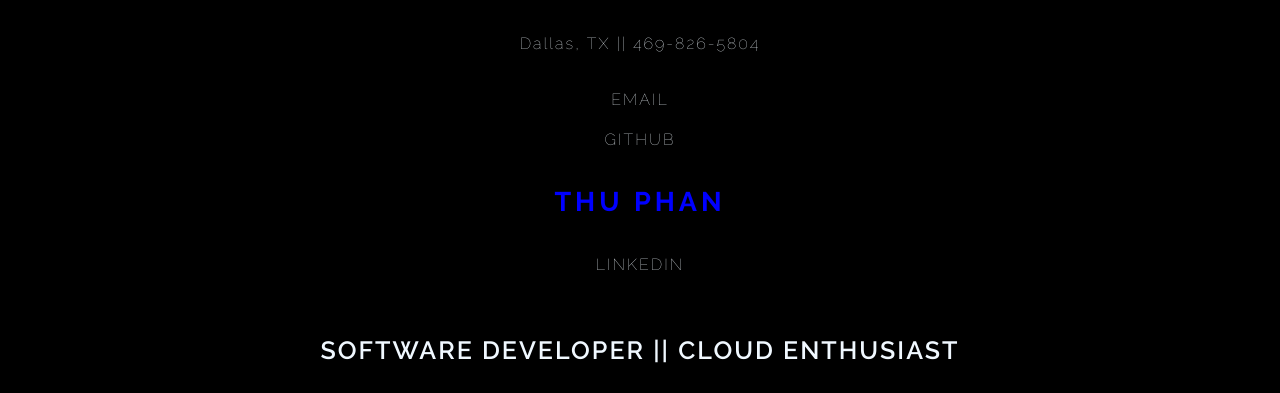
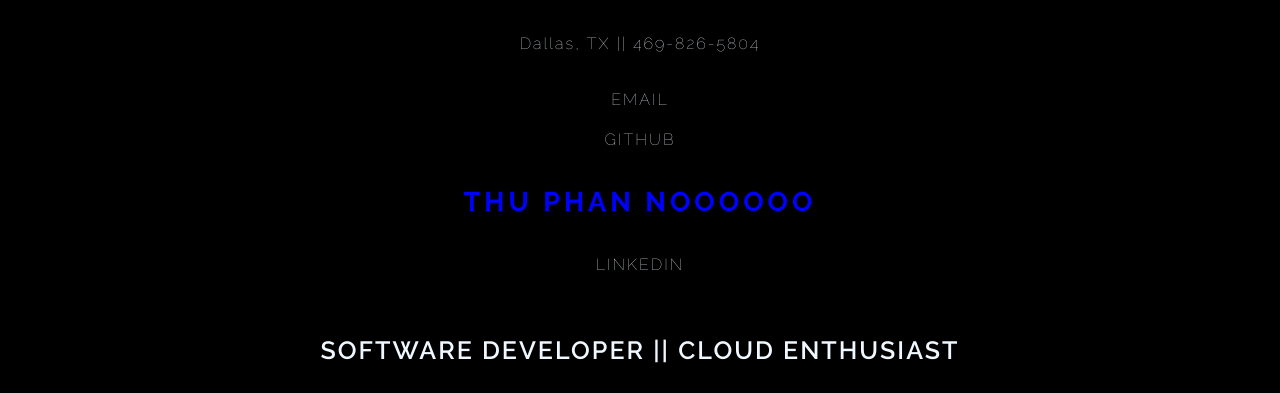
Before and after one commit to thutuephan/AliceCloudResume, a website: page index.html in a window 1280 px wide. Shown: the top 393 px of the page. Drawn offline with Linux system fonts and the light colour scheme; no server answers.

```diff
--- a/index.html
+++ b/index.html
@@ -24,7 +24,7 @@
             <li>
                     <a class="address" target="_blank" href="https://github.com/thutuephan">GITHUB</a>
             </li>
-            <li class="logo"><h2>THU PHAN</h2></li>
+            <li class="logo"><h2>THU PHAN NOOOOOO</h2></li>
 
 
             <li>
```
